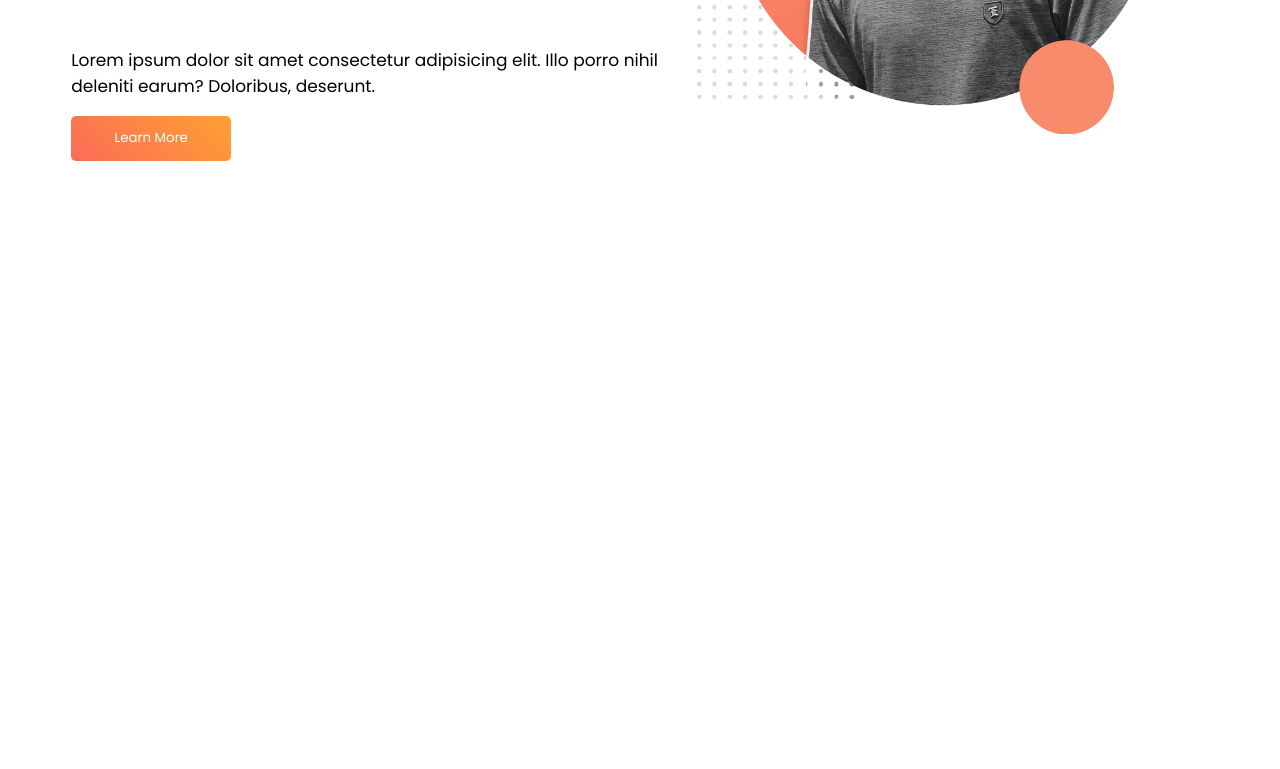
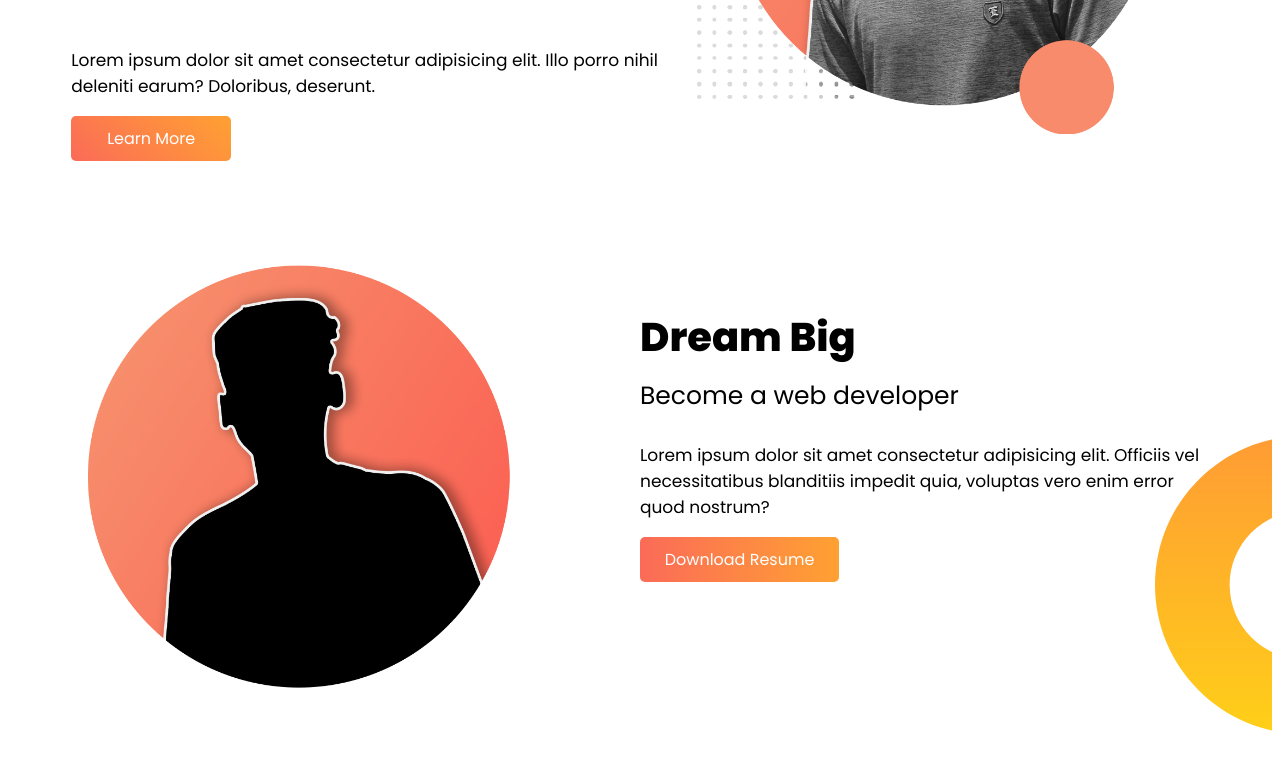
Before and after one commit to azharanowar/portfolio-website, a plain HTML site: page index.html in a window 1280 px wide. Shown: the part 411-1180 px from the top of the page. Before the commit the page ends 800 px from the top, so only its background shows below. Drawn offline with Linux system fonts and the light colour scheme.

Commit message:
Added a new section call second section for portfolio website

```diff
--- a/assets/css/style.css
+++ b/assets/css/style.css
@@ -4,6 +4,11 @@
     font-family: 'Poppins';
     font-weight: 400;
     font-size: 17px;
+}
+
+.hero-section {
+    background-image: url("../images/top-banner.png");
+    background-repeat: no-repeat;
 }
 
 .container {
@@ -56,15 +61,82 @@
 .hero-hireme-btn a {
     height: 45px;
     display: block;
-    padding: 12px 20px 0px 20px;
+    padding: 10px 20px 0px 20px;
     background-image: linear-gradient(45deg, #FB6B58, #FFA132);
     color: white;
     border-radius: 5px;
     display: block;
     text-decoration: none;
     font-family: 'Poppins';
+    font-size: 16px;
 }
 
 .hero-hireme-btn a:hover {
     background-image: linear-gradient(45deg, #FFA132, #FB6B58);
 }
+
+.text-normal {
+    font-family: 'Poppins';
+    font-weight: 400 !important;
+}
+
+.second-section {
+    height: 550px;
+    margin: auto;
+}
+
+.left-img {
+    width: 50%;
+    float: left;
+}
+
+.left-img img {
+    height: 80%;
+    width: 80%;
+}
+
+.second-section-content {
+    width: 50%;
+    float: left;
+    padding-top: 60px;
+    font-family: 'Poppins';
+}
+
+.second-section {
+    background-image: url('../images/dream-bg.png');
+    background-repeat: no-repeat;
+    background-position: right 75%;
+}
+
+.second-section-content h2 {
+    font-weight: 700;
+    font-size: 40px;
+    margin: 0;
+}
+
+.second-section-content h4 {
+    font-weight: 400;
+    font-size: 25px;
+    margin: 0;
+    padding: 10px 0;
+}
+
+.donwload-mycv-btn {
+    width: 35%;
+    border: none;
+    background: none;
+    margin: 0;
+    padding: 0;
+}
+
+.donwload-mycv-btn a {
+    height: 45px;
+    display: block;
+    background-image: linear-gradient(90deg, #FB6B58, #FFA132);
+    color: white;
+    border-radius: 5px;
+    text-decoration: none;
+    font-family: 'Poppins';
+    padding: 10px 20px 0px 20px;
+    font-size: 16px;
+}
--- a/index.html
+++ b/index.html
@@ -15,13 +15,26 @@
         <div class="container hero-content">
             <div class="content">
                 <h1>
-                    Hello There, <br> This is <span class="heading-span">Azhar Anowar</span>
+                    <span class="text-normal">Hello There,</span> <br> This is <span class="heading-span">Azhar Anowar</span>
                 </h1>
                 <p class="paragraph">Lorem ipsum dolor sit amet consectetur adipisicing elit. Illo porro nihil deleniti earum? Doloribus, deserunt.</p>
-                <button type="button" class="hero-hireme-btn"><a href="#">Learn More</a></button>
+                <button type="button" class="btn hero-hireme-btn"><a href="#">Learn More</a></button>
             </div>
             <div class="photo">
-                <img src="assets/images/portfolio-hero-img-png.png">
+                <img src="assets/images/portfolio-hero-img-png.png" alt="Hero Image">
+            </div>
+        </div>
+    </section>
+    <section class="second-section">
+        <div class="container">
+            <div class="left-img">
+                <img src="assets/images/my-black-img-shade.png" alt="Black Image Shade">
+            </div>
+            <div class="second-section-content">
+                <h2>Dream Big</h2>
+                <h4>Become a web developer</h4>
+                <p>Lorem ipsum dolor sit amet consectetur adipisicing elit. Officiis vel necessitatibus blanditiis impedit quia, voluptas vero enim error quod nostrum?</p>
+                <button type="button" class="donwload-mycv-btn"><a href="#">Download Resume</a></button>
             </div>
         </div>
     </section>
```
Also changed, not shown: assets/images/dream-bg.png (added), assets/images/top-banner.png (added).
